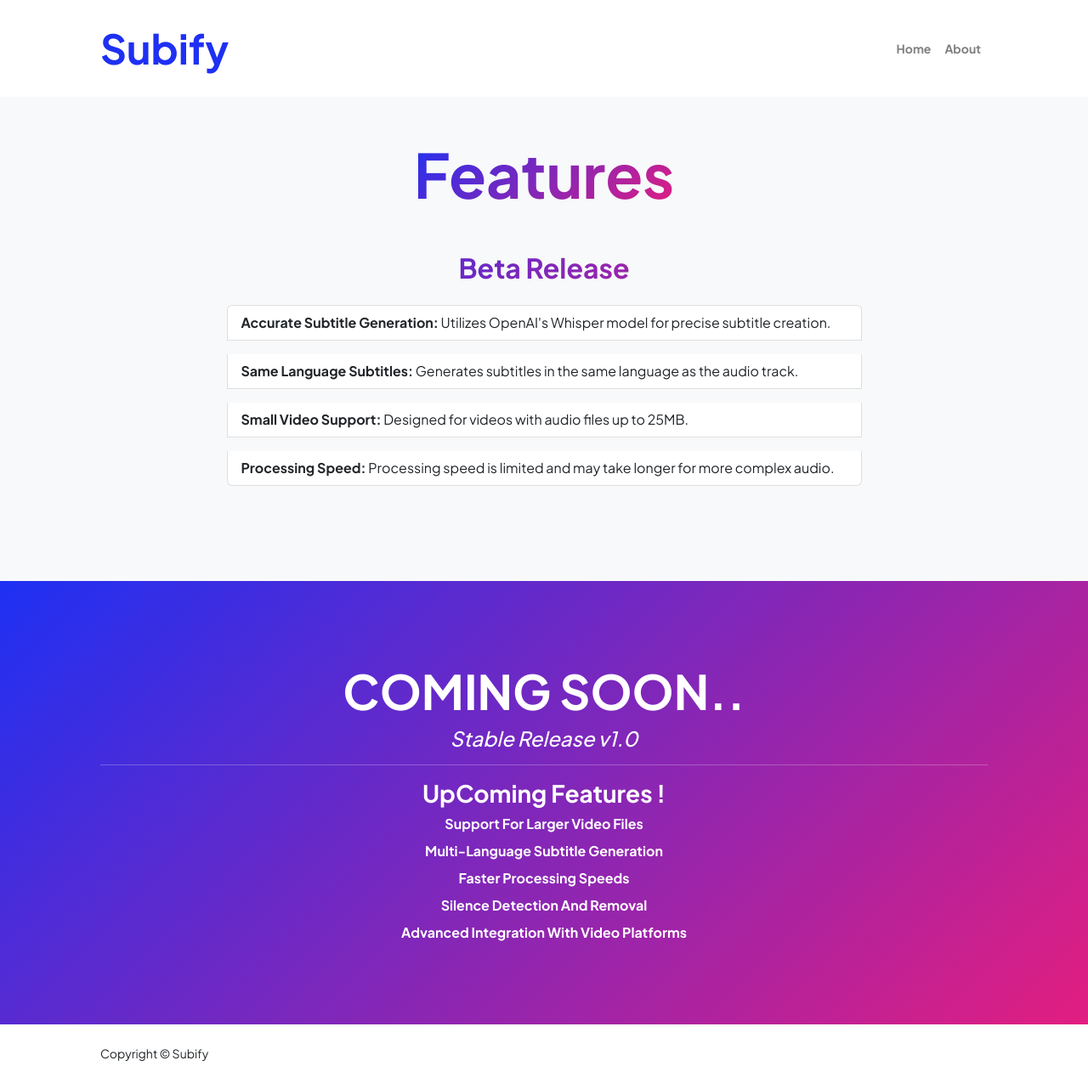
After one commit to rohithvijayan/Subify, a Django app: page /features in a window 1280 px wide. The commit adds this page. Shown: the whole page at 85% size. Run offline with Django 5.2, Linux system fonts and the light colour scheme; some libraries are stand-ins or nearby versions.

Commit message:
"Added new 'features' route and view, updated URLs and templates to include 'features' link"

```diff
--- a/subify/home/urls.py
+++ b/subify/home/urls.py
@@ -5,4 +5,5 @@ urlpatterns = [
     path("",views.home,name="home"),
     path("upload",views.vidUpload,name="upload"),
     path("generate/<int:id>/",views.gen_sub,name="generate"),
+    path('features',views.features,name='features'),
 ]
--- a/subify/home/views.py
+++ b/subify/home/views.py
@@ -23,6 +23,9 @@ def vidUpload(request):
         return redirect("generate",id=new_vid.id)
 
     return render(request,"home/upload.html")
+
+def features(request):
+    return render(request,"home/features.html")
 
 def gen_sub(request,id):
     source_vid=upload_video.objects.get(id=id)
--- /dev/null
+++ b/subify/templates/home/features.html
@@ -0,0 +1,128 @@
+{% load static %}
+<!DOCTYPE html>
+<html lang="en">
+    <head>
+        <meta charset="utf-8" />
+        <meta name="viewport" content="width=device-width, initial-scale=1, shrink-to-fit=no" />
+        <meta name="description" content="" />
+        <meta name="author" content="" />
+        <title>Subify | Features</title>
+        <!-- Favicon-->
+        <link rel="shortcut-icon" type="image/x-icon" href=" {% static 'static/assets/favicon.ico' %} " />
+        <!-- Custom Google font-->
+        <link rel="preconnect" href="https://fonts.googleapis.com" />
+        <link rel="preconnect" href="https://fonts.gstatic.com" crossorigin />
+        <link href="https://fonts.googleapis.com/css2?family=Plus+Jakarta+Sans:wght@100;200;300;400;500;600;700;800;900&amp;display=swap" rel="stylesheet" />
+        <!-- Bootstrap icons-->
+        <link href="https://cdn.jsdelivr.net/npm/bootstrap-icons@1.8.1/font/bootstrap-icons.css" rel="stylesheet" />
+        <!-- Core theme CSS (includes Bootstrap)-->
+        <link href="https://maxcdn.bootstrapcdn.com/bootstrap/4.5.2/css/bootstrap.min.css" rel="stylesheet">
+        <link href=" {% static 'home/css/styles.css' %} " rel="stylesheet" />
+    </head>
+    <body class="d-flex flex-column h-100 bg-light">
+        <main class="flex-shrink-0">
+            <!-- Navigation-->
+            <nav class="navbar navbar-expand-lg navbar-light bg-white py-3">
+                <div class="container px-5">
+                    <a class="navbar-brand" href=" {% url 'home' %} "><span class="fw-bolder text-primary">Subify</span></a>
+                    <button class="navbar-toggler" type="button" data-bs-toggle="collapse" data-bs-target="#navbarSupportedContent" aria-controls="navbarSupportedContent" aria-expanded="false" aria-label="Toggle navigation"><span class="navbar-toggler-icon"></span></button>
+                    <div class="collapse navbar-collapse" id="navbarSupportedContent">
+                        <ul class="navbar-nav ms-auto mb-2 mb-lg-0 small fw-bolder">
+                            <li class="nav-item"><a class="nav-link" href=" {% url 'home' %} ">Home</a></li>
+                            <li class="nav-item"><a class="nav-link" href=" {% static 'resume.html' %} ">About</a></li>
+
+                        </ul>
+                    </div>
+                </div>
+            </nav>
+            <!-- Projects Section-->
+            <section class="py-5">
+                <div class="container px-5 mb-5">
+                    <div class="text-center mb-5">
+                        <h1 class="display-2 fw-bolder mb-0"><span class="text-gradient d-inline">Features</span></h1>
+                    </div>
+                    <div class="row gx-5 justify-content-center">
+                        <div class="col-lg-11 col-xl-9 col-xxl-8">
+                            {% comment "" %}
+                            <!-- Project Card 1-->
+                            <div class="card overflow-hidden shadow rounded-4 border-0 mb-5">
+                                <div class="card-body p-0">
+                                    <div class="d-flex align-items-center">
+                                        <div class="p-5">
+                                            <h2 class="fw-bolder">Project Name 1</h2>
+                                            <p>Lorem ipsum dolor sit amet consectetur adipisicing elit. Eius at enim eum illum aperiam placeat esse? Mollitia omnis minima saepe recusandae libero, iste ad asperiores! Explicabo commodi quo itaque! Ipsam!</p>
+                                        </div>
+                                        <img class="img-fluid" src="https://dummyimage.com/300x400/343a40/6c757d" alt="..." />
+                                    </div>
+                                </div>
+                            </div>
+                            <!-- Project Card 2-->
+                            <div class="card overflow-hidden shadow rounded-4 border-0">
+                                <div class="card-body p-0">
+                                    <div class="d-flex align-items-center">
+                                        <div class="p-5">
+                                            <h2 class="fw-bolder">Project Name 2</h2>
+                                            <p>Lorem ipsum dolor sit amet consectetur adipisicing elit. Eius at enim eum illum aperiam placeat esse? Mollitia omnis minima saepe recusandae libero, iste ad asperiores! Explicabo commodi quo itaque! Ipsam!</p>
+                                        </div>
+                                        <img class="img-fluid" src="https://dummyimage.com/300x400/343a40/6c757d" alt="..." />
+                                    </div>
+                                </div>
+                            </div>
+                            {% endcomment %}
+                            <h2 class="display-7 fw-bold mb-0"><span class="text-gradient d-flex justify-content-center " >Beta Release</span></h2>
+                            <div class="container mt-4">
+                                <ul class="list-group modern-list">
+                                    <li class="list-group-item mb-3">
+                                        <strong >Accurate Subtitle Generation:</strong> Utilizes OpenAI's Whisper model for precise subtitle creation.
+                                    </li>
+                                    <li class="list-group-item mb-3">
+                                        <strong>Same Language Subtitles:</strong> Generates subtitles in the same language as the audio track.
+                                    </li>
+                                    <li class="list-group-item mb-3">
+                                        <strong>Small Video Support:</strong> Designed for videos with audio files up to 25MB.
+                                    </li>
+                                    <li class="list-group-item mb-3">
+                                        <strong>Processing Speed:</strong> Processing speed is limited and may take longer for more complex audio.
+                                    </li>
+                                </ul>
+                            </div>
+                        </div>
+                    </div>
+                </div>
+            </section>
+            <!-- Call to action section-->
+            <section class="py-5 bg-gradient-primary-to-secondary text-white">
+                <div class="container px-5 my-5">
+                    <div class="text-center">
+                        <h2 class="fw-bolder display-4">COMING SOON..</h2>
+                        <h4 class="font-italic">Stable Release v1.0</h4>
+                        <hr>
+                        <span>
+                            <h3 class="fw-bolder">UpComing Features !</h3>
+                            <ul class="list-unstyled">
+                                <li class="fw-bold text-capitalize mb-2 ">Support for larger video files</li>
+                                <li class="fw-bold text-capitalize mb-2">Multi-language subtitle generation</li>
+                                <li class="fw-bold text-capitalize mb-2">Faster processing speeds</li>
+                                <li class="fw-bold text-capitalize mb-2">Silence Detection and removal</li>
+                                <li class="fw-bold text-capitalize mb-2">Advanced integration with video platforms</li>
+                            </ul>
+                        </span>
+                    </div>
+                </div>
+            </section>
+        </main>
+        <!-- Footer-->
+        <footer class="bg-white py-4 mt-auto">
+            <div class="container px-5">
+                <div class="row align-items-center justify-content-between flex-column flex-sm-row">
+                    <div class="col-auto"><div class="small m-0">Copyright &copy; Subify</div></div>
+
+                </div>
+            </div>
+        </footer>
+        <!-- Bootstrap core JS-->
+        <script src="https://cdn.jsdelivr.net/npm/bootstrap@5.2.3/dist/js/bootstrap.bundle.min.js"></script>
+        <!-- Core theme JS-->
+        <script src=" {% static 'home/js/scripts.js' %} "></script>
+    </body>
+</html>
--- a/subify/templates/home/index.html
+++ b/subify/templates/home/index.html
@@ -8,7 +8,6 @@
         <meta name="author" content="" />
         <title>Subify</title>
         <!-- Favicon-->
-        <link rel="shortcut-icon" type="image/x-icon" href=" {% static 'static/assets/favicon.ico' %} " />
         <!-- Custom Google font-->
         <link rel="preconnect" href="https://fonts.googleapis.com" />
         <link rel="preconnect" href="https://fonts.gstatic.com" crossorigin />
@@ -28,7 +27,7 @@
                     <div class="collapse navbar-collapse" id="navbarSupportedContent">
                         <ul class="navbar-nav ms-auto mb-2 mb-lg-0 small fw-bolder">
                             <li class="nav-item"><a class="nav-link" href=" {% url 'home' %} ">Home</a></li>
-                            <li class="nav-item"><a class="nav-link" href=" {% url 'home' %} ">Features</a></li>
+                            <li class="nav-item"><a class="nav-link" href=" {% url 'features' %} ">Features</a></li>
                             <li class="nav-item"><a class="nav-link" href=" {% url 'home' %} ">About</a></li>
                         </ul>
                     </div>
--- a/subify/templates/home/upload.html
+++ b/subify/templates/home/upload.html
@@ -23,12 +23,12 @@
             <!-- Navigation-->
             <nav class="navbar navbar-expand-lg navbar-light bg-white py-3">
                 <div class="container px-5">
-                    <a class="navbar-brand" href=" {% url 'home' %} "><span class="fw-bolder text-primary">Subify</span></a>
+                    <a class="navbar-brand" href={% url 'home'  %} ><span class="fw-bolder text-primary">Subify</span></a>
                     <button class="navbar-toggler" type="button" data-bs-toggle="collapse" data-bs-target="#navbarSupportedContent" aria-controls="navbarSupportedContent" aria-expanded="false" aria-label="Toggle navigation"><span class="navbar-toggler-icon"></span></button>
                     <div class="collapse navbar-collapse" id="navbarSupportedContent">
                         <ul class="navbar-nav ms-auto mb-2 mb-lg-0 small fw-bolder">
                             <li class="nav-item"><a class="nav-link" href=" {% url 'home' %} ">Home</a></li>
-                            <li class="nav-item"><a class="nav-link" href=" {% url 'home' %} ">Features</a></li>
+                            <li class="nav-item"><a class="nav-link" href=" {% url 'features' %} ">Features</a></li>
                             <li class="nav-item"><a class="nav-link" href=" {% url 'home' %} ">About</a></li>
                         </ul>
                     </div>
```
